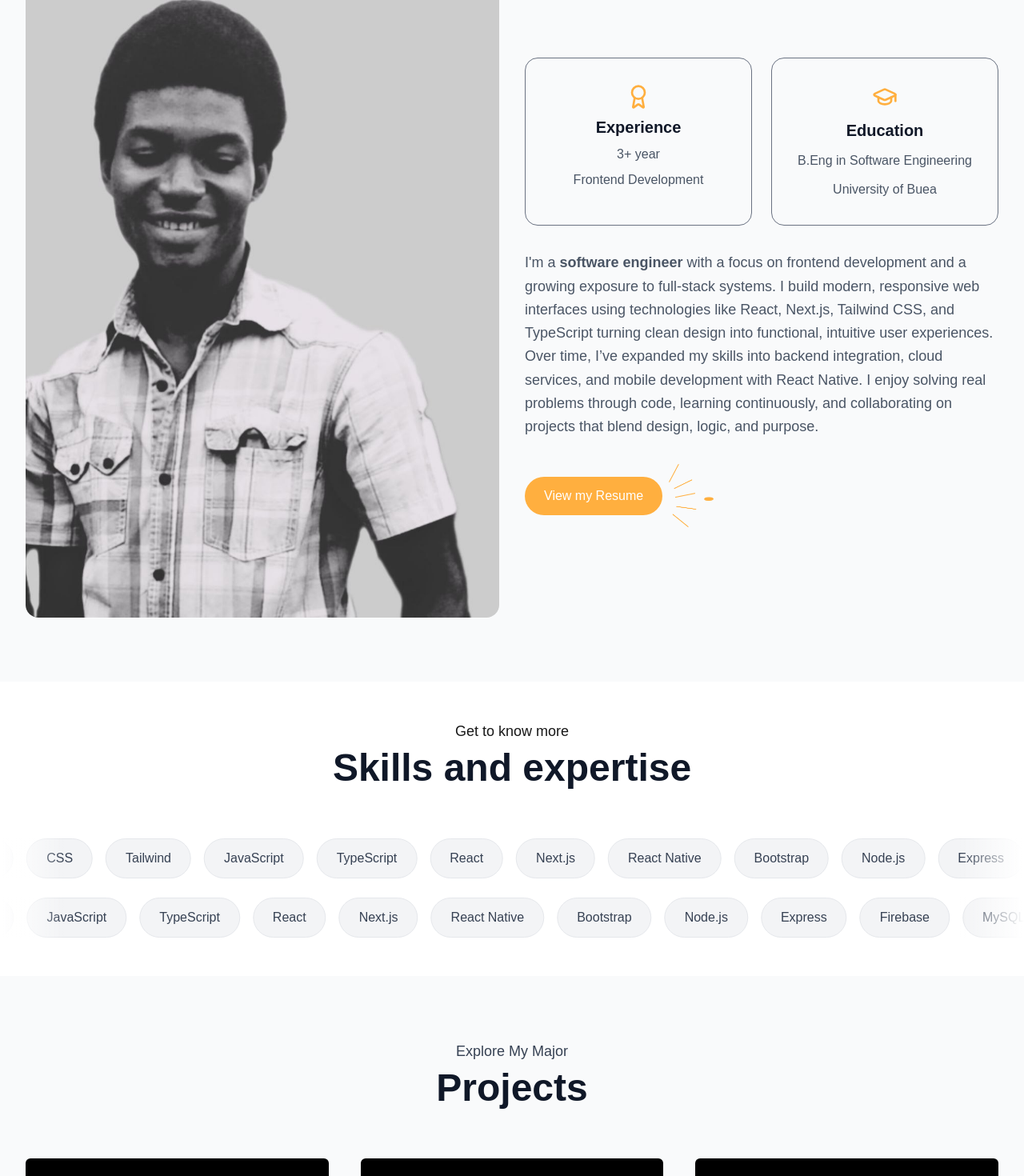
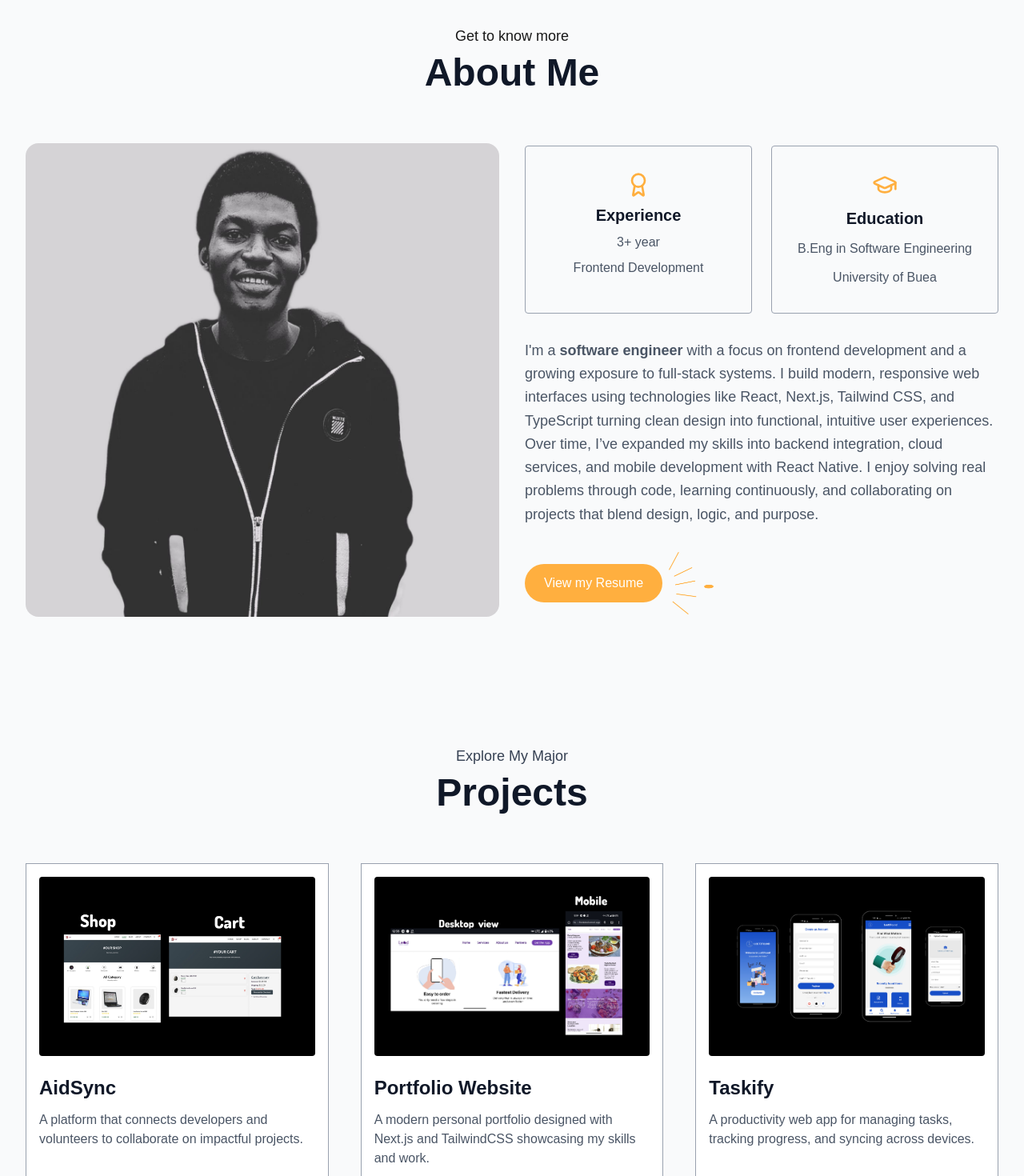
Before and after one commit to stevejay675/ngoba-steve-portfolio, a Next.js app: page / in a window 1280 px wide. Shown: the part 1149-2619 px from the top of the page at 80% size. Built offline with nearby package versions, Linux system fonts and the light colour scheme.

Commit message:
updates on the hero image and project cards

```diff
--- a/src/app/globals.css
+++ b/src/app/globals.css
@@ -4,6 +4,7 @@
   --background: #ffffff;
   --foreground: #171717;
   --color-primary: #FFAF3F;
+  --color-footer: hsl(35, 100%, 52%);
 }
 
 @theme inline {
@@ -12,6 +13,7 @@
   --font-sans: var(--font-geist-sans);
   --font-mono: var(--font-geist-mono);
   --color-primary: var(--color-primary);
+  --color-footer: var(--color-footer);
 }
 
 html{
--- a/src/app/page.js
+++ b/src/app/page.js
@@ -13,11 +13,12 @@ export default function Home() {
     <div className="min-h-screen">
       <Navbar />
       <Hero />
+      <Skills />
       <About />
-      <Skills />
+
       <Projects />
       <ContactSection />
-      <Footer />
+      {/* <Footer /> */}
     </div>
   );
 }
--- a/src/components/About.jsx
+++ b/src/components/About.jsx
@@ -1,7 +1,11 @@
+'use client';
 import React from "react";
 import { Award, GraduationCap } from "lucide-react";
+import { useRouter } from "next/navigation";
 
 export default function About() {
+
+  const router = useRouter();
   return (
     <section className="bg-gray-50 py-20  relative" id="about">
 
@@ -29,7 +33,7 @@ export default function About() {
           {/* Left - Image (50% on desktop) */}
           <div className="w-full md:w-1/2 flex justify-center">
             <img
-              src="/images/me3.jpg"
+              src="/images/Me1.jpg"
               alt="About me"
               className="w-full h-auto rounded-2xl object-cover"
             />
@@ -40,7 +44,7 @@ export default function About() {
             {/* Qualification Cards */}
             <div className="grid grid-cols-1 sm:grid-cols-2 gap-6">
               {/* Experience Card */}
-              <div className="border border-gray-500 rounded-2xl p-8 flex flex-col items-center text-center space-y-2 transition-all duration-200">
+              <div className="border border-gray-400 rounded-sm p-8 flex flex-col items-center text-center space-y-2 transition-all duration-200">
                 <Award size={32} className="text-[#FFAF3F]" />
                 <h3 className="text-xl font-bold text-gray-900">Experience</h3>
                 <p className="text-gray-600">3+ year</p>
@@ -48,7 +52,7 @@ export default function About() {
               </div>
 
               {/* Education Card */}
-              <div className="border border-gray-500 rounded-2xl px-4 py-8 flex flex-col items-center text-center space-y-3 transition-all duration-200">
+              <div className="border border-gray-400  rounded-sm px-4 py-8 flex flex-col items-center text-center space-y-3 transition-all duration-200">
                 <GraduationCap size={32} className="text-[#FFAF3F]" />
                 <h3 className="text-xl font-bold text-gray-900">Education</h3>
                 <p className="text-gray-600">B.Eng in Software Engineering</p>
@@ -74,7 +78,7 @@ export default function About() {
             </p>
 
             <div className="flex items-center gap-2">
-                <button className="py-3 px-6 rounded-full bg-primary text-white">View my Resume</button>
+                <button className="py-3 px-6 rounded-full bg-primary hover:bg-[#ff9f1f] text-white cursor-pointer transition" onClick={() => router.push('/ngoba-steve-cv.pdf')}>View my Resume</button>
                 <img src="/images/sh.png" alt="" className="w-14 h-auto"/>
             </div>
           </div>
--- a/src/components/ContactSection.jsx
+++ b/src/components/ContactSection.jsx
@@ -24,7 +24,7 @@ const ContactSection = () => {
   };
 
   return (
-    <div className="min-h-screen bg-white flex items-center justify-center px-6 py-20">
+    <div className=" bg-white flex items-center justify-center px-6 py-20">
       <div className="max-w-6xl w-full grid md:grid-cols-2 gap-16 md:gap-20">
 
         {/* Left Content */}
--- a/src/components/Footer.jsx
+++ b/src/components/Footer.jsx
@@ -24,20 +24,20 @@ const Footer = () => {
   };
 
   return (
-    <div className="relative bg-gray-50">
+    <div className="relative bg-gray-50 p-4 md:p-8 rounded-3xl">
       {/* Spacer for elevated form */}
       <div className="h-32 md:h-40"></div>
 
       {/* Footer Section */}
-      <footer className="relative bg-gray-900 overflow-hidden">
+      <footer className="relative bg-black overflow-hidden rounded-3xl">
         {/* Background Image with Overlay */}
         <div
           className="absolute inset-0 opacity-20"
-          style={{
-            backgroundImage: 'url(https://images.unsplash.com/photo-1451187580459-43490279c0fa?w=1920&q=80)',
-            backgroundSize: 'cover',
-            backgroundPosition: 'center'
-          }}
+          // style={{
+          //   backgroundImage: 'url(https://images.unsplash.com/photo-1451187580459-43490279c0fa?w=1920&q=80)',
+          //   backgroundSize: 'cover',
+          //   backgroundPosition: 'center'
+          // }}
         ></div>
 
         {/* Content Container */}
--- a/src/components/Hero.jsx
+++ b/src/components/Hero.jsx
@@ -76,7 +76,7 @@ export default function Hero() {
           <div className="flex justify-center md:justify-end">
             <div className="w-full max-w-lg">
               <img
-                src="/images/hero.png"
+                src="/images/banner.png"
                 alt="Developer workspace"
                 className="w-full h-auto"
               />
--- a/src/components/Projects.jsx
+++ b/src/components/Projects.jsx
@@ -51,22 +51,22 @@ function ProjectCard({ project, index }) {
       <div
         ref={refs.setReference}
         {...getReferenceProps()}
-        className="overflow-hidden transition-all duration-300 flex flex-col cursor-pointer"
+        className="overflow-hidden transition-all duration-300 flex flex-col bg-white p-4 border border-gray-400 cursor-pointer"
          onClick={() => setMobileOverlay(!mobileOverlay)}
       >
         <div
-          className="relative group"
+          className="relative group overflow-hidden"
 
         >
           <img
             src={project.image}
             alt={project.title}
-            className="w-full h-56 rounded-md object-cover"
+            className="w-full h-56 rounded-sm object-cover"
           />
 
           {/* Mobile Overlay */}
           <div
-            className={`md:hidden absolute inset-0 bg-[#FFAF3F]/95 flex items-center justify-center gap-6 transition-transform duration-300 ${
+            className={`md:hidden absolute inset-0 bg-[#FFAF3F]/95 flex items-center justify-center  transition-transform duration-300 ${
               mobileOverlay ? 'translate-x-0' : 'translate-x-full'
             }`}
             style={{ transformOrigin: 'right' }}
@@ -192,7 +192,7 @@ function ProjectCard({ project, index }) {
                 href={project.demo}
                 target="_blank"
                 rel="noopener noreferrer"
-                className="flex-1 flex items-center justify-center gap-2 text-white bg-[#e99d33] px-4 py-3 rounded-lg transition-colors font-medium text-sm"
+                className="flex-1 flex items-center justify-center gap-2 text-white bg-[#e99d33] px-4 py-3 rounded-sm transition-colors font-medium text-sm"
               >
                 <ExternalLink size={16} /> Live Demo
               </a>
@@ -200,7 +200,7 @@ function ProjectCard({ project, index }) {
                 href={project.code}
                 target="_blank"
                 rel="noopener noreferrer"
-                className="flex-1 flex items-center justify-center gap-2 border-2 border-black hover:bg-[#FFAF3F] hover:text-white hover:border-[#FFAF3F] px-4 py-3 rounded-lg transition-colors font-medium text-sm"
+                className="flex-1 flex items-center justify-center gap-2 border-2 border-black hover:bg-[#FFAF3F] hover:text-white hover:border-[#FFAF3F] px-4 py-3 rounded-sm transition-colors font-medium text-sm"
               >
                 <Github size={16} /> Code
               </a> */}
--- a/src/components/Skills.jsx
+++ b/src/components/Skills.jsx
@@ -11,14 +11,14 @@ const Skills = () => {
   return (
     <div className=" bg-white flex items-center justify-center overflow-hidden py-12">
       <div className="w-full">
-<div className="text-center mb-16">
+{/* <div className="text-center mb-16">
           <span className="text-lg font-medium">
             Get to know more
           </span>
           <h2 className="text-4xl md:text-5xl font-bold text-gray-900 mt-2">
             Skills and expertise
           </h2>
-        </div>
+        </div> */}
 
         {/* Scrolling Rows Container */}
         <div className="space-y-6">
```
Also changed, not shown: public/images/banner.png (added), public/images/me4.jpg (added).
